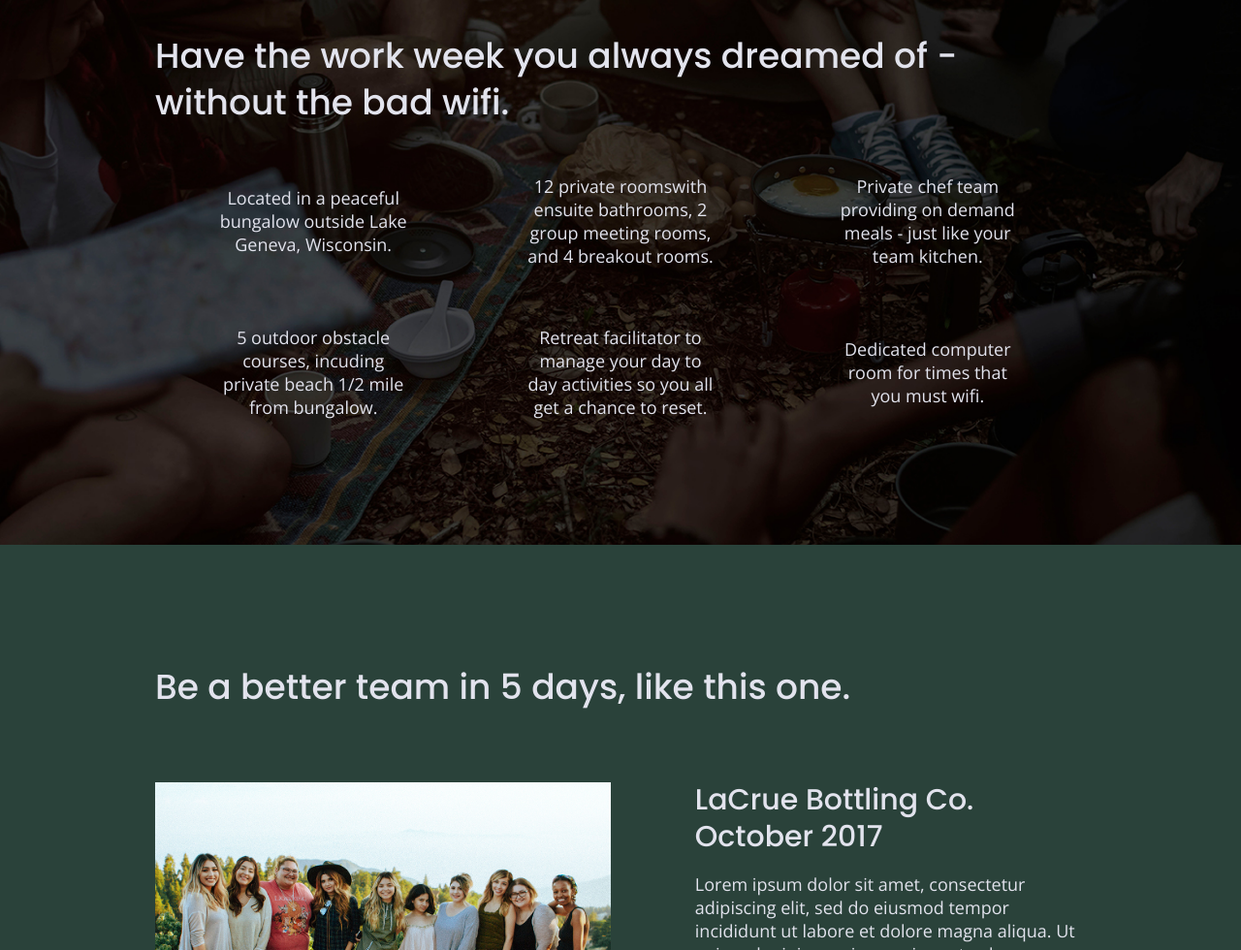
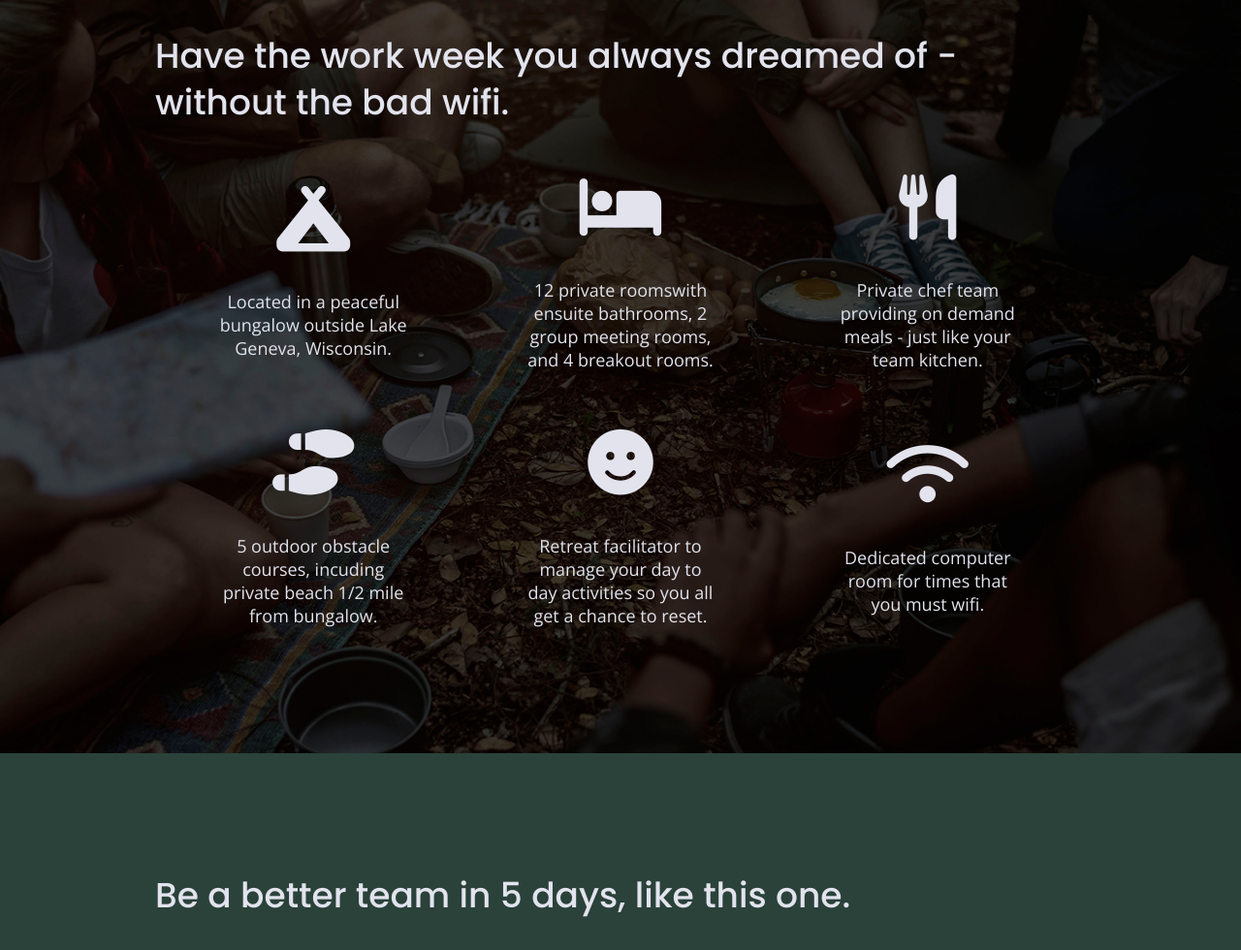
Before and after one commit to lina-cardenas/unplugged-retreat, a website built with Parcel: page index.html in a window 1280 px wide. Shown: the part 1095-2075 px from the top of the page at 97% size. Built offline with nearby package versions, Linux system fonts and the light colour scheme; files whose address does not match are found by name.

Commit message:
Add Font Icons

```diff
--- a/css/main.css
+++ b/css/main.css
@@ -345,6 +345,12 @@ input[type=button]{
   text-align: center;
 }
 
+.features i {
+  font-size: 3.75em;
+  margin-bottom: 40px;
+  text-align: center;
+}
+
 /* Reviews */
 
 .reviews {
@@ -683,7 +689,7 @@ input[type=button]{
   }
 
   .mission-content p{
-    width: 45%;
+    width: 45.5%;
   }
 
   .map figure{
@@ -810,7 +816,7 @@ input[type=button]{
   }
 
   .map figure{
-    padding-bottom: 38%;
+    padding-bottom: 37.5%;
   }
 
   .contact-content h4 {
--- a/index.html
+++ b/index.html
@@ -14,6 +14,9 @@
 
   <!--Google Fonts-->
   <link href="https://fonts.googleapis.com/css?family=Open+Sans:400,700|Poppins:500,700" rel="stylesheet">
+
+  <!--Font Icon-->
+  <script src="https://kit.fontawesome.com/0deb808ce2.js" crossorigin="anonymous"></script>
 
   <link rel="manifest" href="site.webmanifest">
   <link rel="apple-touch-icon" href="icon.png">
@@ -71,32 +74,44 @@
         <h2>Have the work week you always dreamed of - without the bad wifi.</h2>
         <div class="features-items">
           <article>
-            <p class="fontawesome-icon"></p>
+            <p class="fontawesome-icon">
+              <i class="fas fa-campground"></i>
+            </p>
             <p class="features-item-description">Located in a peaceful bungalow outside Lake Geneva, Wisconsin.</p>
           </article>
 
           <article>
-            <p class="fontawesome-icon"></p>
+            <p class="fontawesome-icon">
+              <i class="fas fa-bed"></i>
+          </p>
             <p class="features-item-description">12 private roomswith ensuite bathrooms, 2 group meeting rooms, and 4 breakout rooms.</p>
           </article>
 
           <article>
-            <p class="fontawesome-icon"></p>
+            <p class="fontawesome-icon">
+              <i class="fas fa-utensils"></i>
+            </p>
             <p class="features-item-description">Private chef team providing on demand meals - just like your team kitchen.</p>
           </article>
 
           <article>
-            <p class="fontawesome-icon"></p>
+            <p class="fontawesome-icon">
+              <i class="fas fa-shoe-prints"></i>
+            </p>
             <p class="features-item-description">5 outdoor obstacle courses, incuding private beach 1/2 mile from bungalow.</p>
           </article>
 
           <article>
-            <p class="fontawesome-icon"></p>
+            <p class="fontawesome-icon">
+              <i class="fas fa-smile"></i>
+            </p>
             <p class="features-item-description">Retreat facilitator to manage your day to day activities so you all get a chance to reset.</p>
           </article>
 
           <article>
-            <p class="fontawesome-icon"></p>
+            <p class="fontawesome-icon">
+              <i class="fas fa-wifi"></i>
+            </p>
             <p class="features-item-description">Dedicated computer room for times that you must wifi.</p>
           </article>
         </div>
```
Also changed, not shown: about/index.html (+6 -0 lines), faq/index.html (+6 -0 lines).
